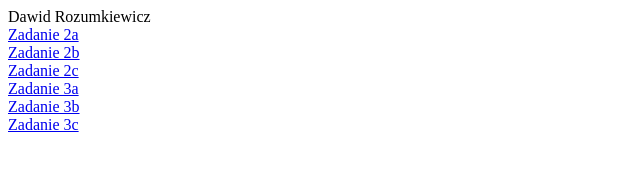
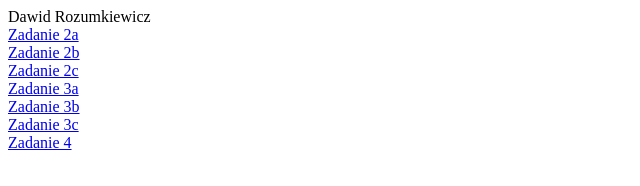
Before and after one commit to Dejwero/Strony, a plain HTML site: page index.html in a window 1280 px wide. Shown: the full height of the page, 0-640 px from the left. Drawn offline with Linux system fonts and the light colour scheme.

Commit message:
Update index.html

```diff
--- a/index.html
+++ b/index.html
@@ -14,5 +14,6 @@
 		<a href="./Zadanie3a.html">Zadanie 3a</a><br>
 		<a href="./Zadanie3b.html">Zadanie 3b</a><br>
 		<a href="./Zadanie3c.html">Zadanie 3c</a><br>
+		<a href="./Zadanie4.xml">Zadanie 4</a><br>
 	</body>
 </html>
```
